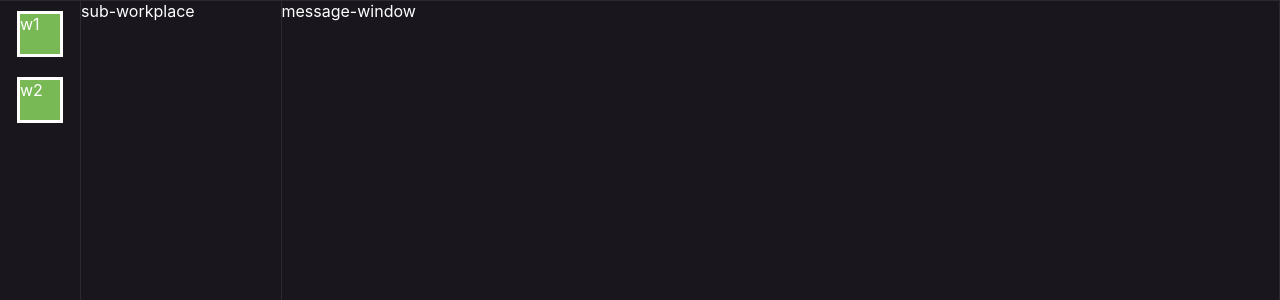
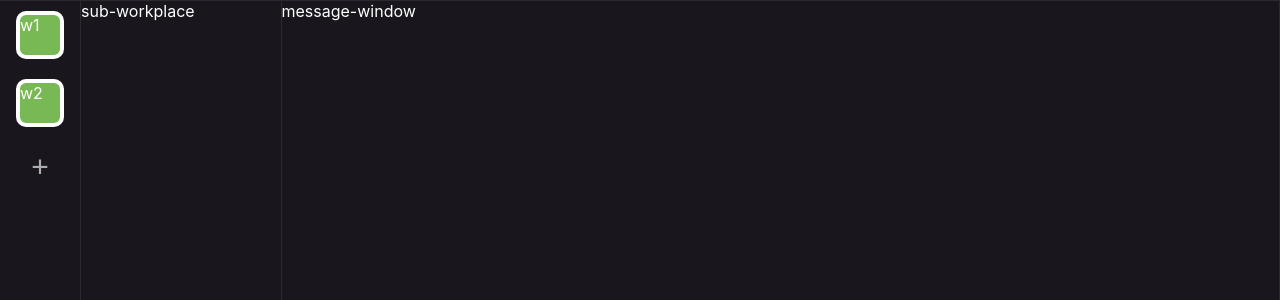
Before and after one commit to namarsood/slack-frontend, a React (Create React App) app: page / in a window 1280 px wide. Shown: the top 300 px of the page. Built offline with nearby package versions, Linux system fonts and the light colour scheme.

Commit message:
AddWorkplace component added

```diff
--- a/src/App.css
+++ b/src/App.css
@@ -28,7 +28,8 @@ body{
   height: 40px;
   width: 40px;
   margin: 10px;
-  border: 3px solid white;
+  border: 4px solid white;
+  border-radius: 10px;
   background: rgb(121, 185, 85);
 }
 
--- a/src/App.js
+++ b/src/App.js
@@ -1,18 +1,29 @@
-import React from 'react';
-import logo from './logo.svg';
+import React, { useState } from 'react';
+import AddWorkplace from './components/AddWorkplace'
 import './App.css';
 
 function App() {
+  let [workplaces, modifyWorkplaces] = useState(()=>[
+    {
+      name: "w1"
+    },{
+      name: "w2"
+    }
+  ]);
+
   return (
     <div class="main">
         <div class="workplaces">
-            <div class="workplace">
-                w1
-            </div>
-            <div class="workplace">
-                w2
-            </div>
+            {
+              workplaces.map(x=>{
+               return <div className="workplace">
+                  {x.name}
+                </div>
+              })
+            }
+            <AddWorkplace currentWorkplacesCount={workplaces.length} addWorkplace={modifyWorkplaces} />
         </div>
+
         <div class="sub-workplace">
             sub-workplace
         </div>
--- /dev/null
+++ b/src/components/AddWorkplace.js
@@ -0,0 +1,21 @@
+import React from 'react';
+ import '../styles/AddWorkplace.css';
+
+function AddWorkplace(props) {
+
+    let nextWorkplace = "w"+ (props.currentWorkplacesCount + 1);
+
+    function addWorkplace(){
+        props.addWorkplace((prevWorkplaces)=>[...prevWorkplaces, {name: nextWorkplace}]);
+      }
+
+  return (
+    <div className="add-workplace">
+        <button className="add-workplace-btn" onClick={addWorkplace}>
+            +
+        </button>
+    </div>
+  );
+}
+
+export default AddWorkplace;
--- /dev/null
+++ b/src/styles/AddWorkplace.css
@@ -0,0 +1,15 @@
+.add-workplace-btn{
+    margin-top: 10px;
+    width: 40px;
+    height: 40px;
+    border: none;
+    font-size: 30px;
+    background: none;
+    color: rgb(172, 173, 174);
+  }
+
+  .add-workplace-btn:hover{
+    cursor: pointer;
+    border-radius: 8px;
+    background: rgb(43, 42, 48);
+  }
```
